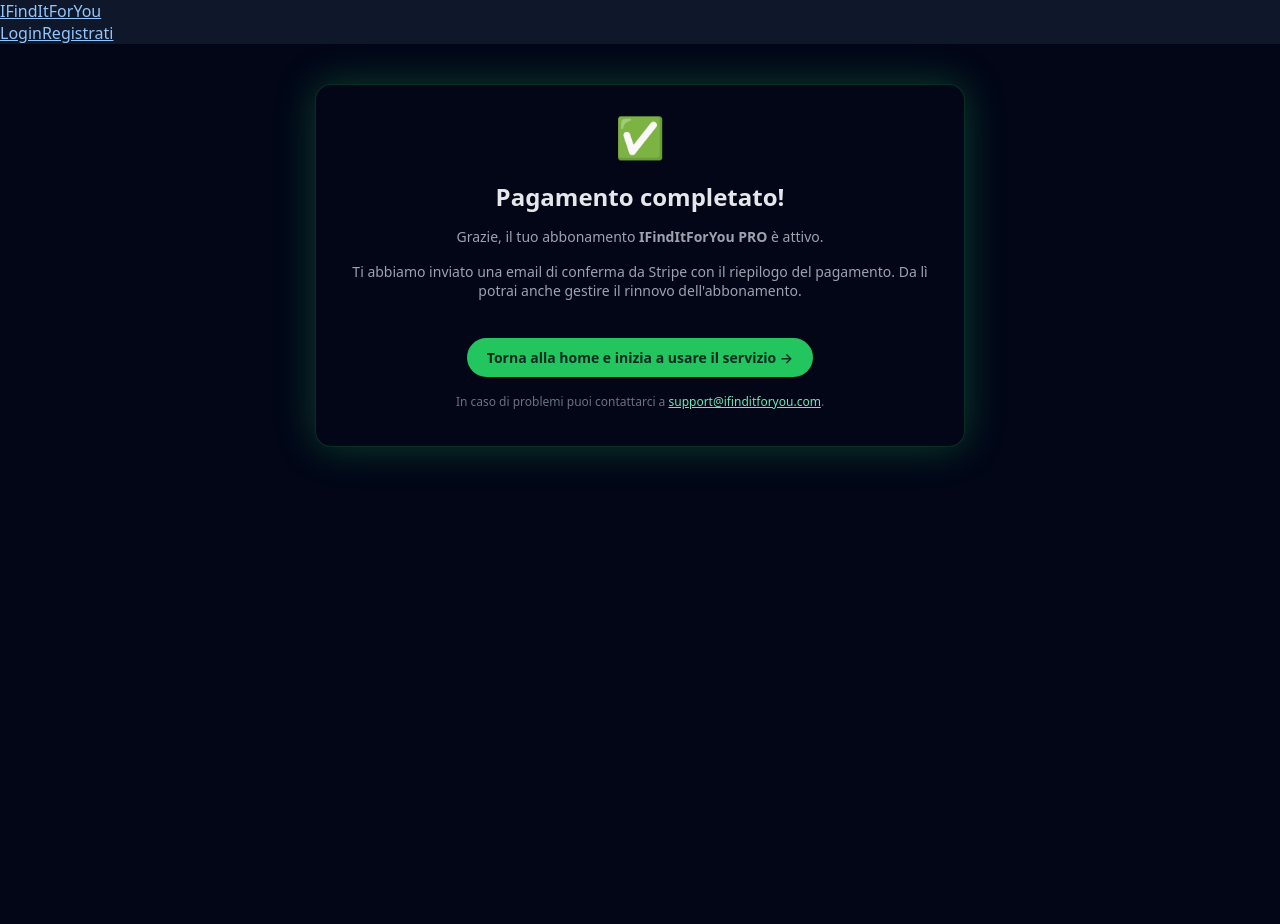
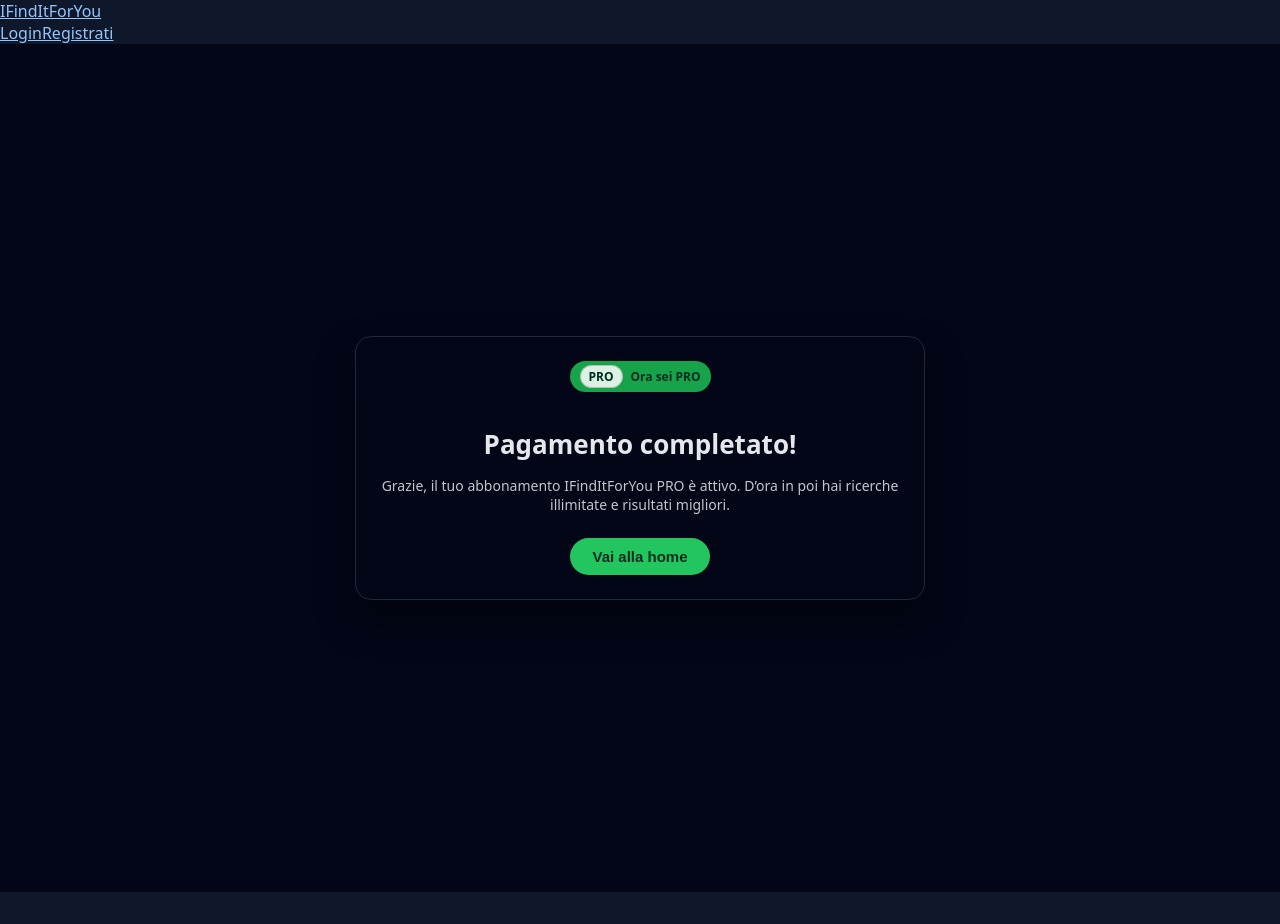
Before and after one commit to mregaz/ifinditforyou-new, a Next.js app: page /success in a window 1280 px wide. After the commit the page ends 892 px from the top, so only its background shows below. Built offline with nearby package versions, Linux system fonts and the light colour scheme.

Commit message:
Update page.tsx

```diff
--- a/app/success/page.tsx
+++ b/app/success/page.tsx
@@ -1,72 +1,165 @@
+"use client";
+
+import { useEffect } from "react";
+import { useSearchParams, useRouter } from "next/navigation";
+
+type Lang = "it" | "fr" | "de" | "en";
+
+const SUCCESS_TEXTS: Record<
+  Lang,
+  {
+    title: string;
+    subtitle: string;
+    button: string;
+    badge: string;
+  }
+> = {
+  it: {
+    title: "Pagamento completato!",
+    subtitle:
+      "Grazie, il tuo abbonamento IFindItForYou PRO è attivo. D’ora in poi hai ricerche illimitate e risultati migliori.",
+    button: "Vai alla home",
+    badge: "Ora sei PRO",
+  },
+  fr: {
+    title: "Paiement réussi !",
+    subtitle:
+      "Merci, ton abonnement IFindItForYou PRO est actif. Tu as maintenant des recherches illimitées et de meilleurs résultats.",
+    button: "Retour à l’accueil",
+    badge: "Tu es PRO",
+  },
+  de: {
+    title: "Zahlung erfolgreich!",
+    subtitle:
+      "Danke, dein IFindItForYou PRO-Abo ist aktiv. Ab jetzt hast du unbegrenzte Suchen und bessere Ergebnisse.",
+    button: "Zur Startseite",
+    badge: "Du bist jetzt PRO",
+  },
+  en: {
+    title: "Payment successful!",
+    subtitle:
+      "Thank you, your IFindItForYou PRO subscription is now active. You now get unlimited searches and better results.",
+    button: "Go to homepage",
+    badge: "You’re now PRO",
+  },
+};
+
 export default function SuccessPage() {
-  const pageStyle: React.CSSProperties = {
+  const searchParams = useSearchParams();
+  const router = useRouter();
+
+  // opzionale: potresti usare session_id per debug/log, ma per ora non serve
+  const langParam = (searchParams.get("lang") as Lang) || "it";
+  const lang: Lang =
+    langParam === "fr" || langParam === "de" || langParam === "en"
+      ? langParam
+      : "it";
+
+  const t = SUCCESS_TEXTS[lang];
+
+  useEffect(() => {
+    try {
+      // segna lato client che l’utente è PRO
+      localStorage.setItem("ifiy_isPro", "true");
+      // mantieni anche la lingua
+      localStorage.setItem("ifiy_lang", lang);
+    } catch {
+      // se localStorage non è disponibile, pazienza
+    }
+  }, [lang]);
+
+  const handleGoHome = () => {
+    router.push(`/?lang=${lang}`);
+  };
+
+  return (
+    <main
+      style={{
         minHeight: "100vh",
-    margin: 0,
-    padding: "40px 16px",
         backgroundColor: "#020617",
         color: "#e5e7eb",
         display: "flex",
+        alignItems: "center",
         justifyContent: "center",
-    alignItems: "flex-start",
+        padding: "24px 16px",
         fontFamily: "system-ui, -apple-system, BlinkMacSystemFont, sans-serif",
-  };
-
-  const boxStyle: React.CSSProperties = {
+      }}
+    >
+      <div
+        style={{
+          maxWidth: 520,
           width: "100%",
-    maxWidth: 600,
           borderRadius: 16,
-    border: "1px solid #22c55e33",
+          border: "1px solid #1f2937",
           backgroundColor: "#020617",
           padding: 24,
+          boxShadow: "0 20px 40px rgba(0,0,0,0.45)",
           textAlign: "center",
-    boxShadow: "0 0 40px rgba(34,197,94,0.3)",
-  };
+        }}
+      >
+        <div
+          style={{
+            display: "inline-flex",
+            alignItems: "center",
+            gap: 8,
+            marginBottom: 16,
+            padding: "4px 10px",
+            borderRadius: 999,
+            backgroundColor: "#16a34a",
+            color: "#022c22",
+            fontSize: 12,
+            fontWeight: 700,
+          }}
+        >
+          <span
+            style={{
+              padding: "2px 8px",
+              borderRadius: 999,
+              border: "1px solid rgba(0,0,0,0.2)",
+              backgroundColor: "rgba(255,255,255,0.85)",
+            }}
+          >
+            PRO
+          </span>
+          <span>{t.badge}</span>
+        </div>
 
-  const buttonStyle: React.CSSProperties = {
-    marginTop: 24,
-    display: "inline-block",
-    padding: "10px 20px",
+        <h1
+          style={{
+            fontSize: 26,
+            fontWeight: 700,
+            marginBottom: 12,
+          }}
+        >
+          {t.title}
+        </h1>
+
+        <p
+          style={{
+            fontSize: 14,
+            opacity: 0.85,
+            marginBottom: 24,
+          }}
+        >
+          {t.subtitle}
+        </p>
+
+        <button
+          type="button"
+          onClick={handleGoHome}
+          style={{
             borderRadius: 999,
             border: "none",
+            padding: "10px 22px",
+            fontSize: 15,
+            fontWeight: 600,
             backgroundColor: "#22c55e",
             color: "#022c22",
-    fontWeight: 600,
-    fontSize: 14,
             cursor: "pointer",
-    textDecoration: "none",
-  };
-
-  const linkStyle: React.CSSProperties = {
-    color: "#6ee7b7",
-    textDecoration: "underline",
-  };
-
-  return (
-    <main style={pageStyle}>
-      <div style={boxStyle}>
-        <div style={{ fontSize: 40, marginBottom: 8 }}>✅</div>
-        <h1 style={{ fontSize: 24, fontWeight: 700, marginBottom: 8 }}>
-          Pagamento completato!
-        </h1>
-        <p style={{ fontSize: 14, color: "#9ca3af", marginBottom: 16 }}>
-          Grazie, il tuo abbonamento <strong>IFindItForYou PRO</strong> è attivo.
-        </p>
-        <p style={{ fontSize: 14, color: "#9ca3af" }}>
-          Ti abbiamo inviato una email di conferma da Stripe con il riepilogo del
-          pagamento. Da lì potrai anche gestire il rinnovo dell&apos;abbonamento.
-        </p>
-
-        <a href="/" style={buttonStyle}>
-          Torna alla home e inizia a usare il servizio →
-        </a>
-
-        <p style={{ fontSize: 12, color: "#6b7280", marginTop: 16 }}>
-          In caso di problemi puoi contattarci a{" "}
-          <a href="mailto:support@ifinditforyou.com" style={linkStyle}>
-            support@ifinditforyou.com
-          </a>
-          .
-        </p>
+          }}
+        >
+          {t.button}
+        </button>
       </div>
     </main>
   );
```
Lines whose indentation alone changed are shown as unchanged.
